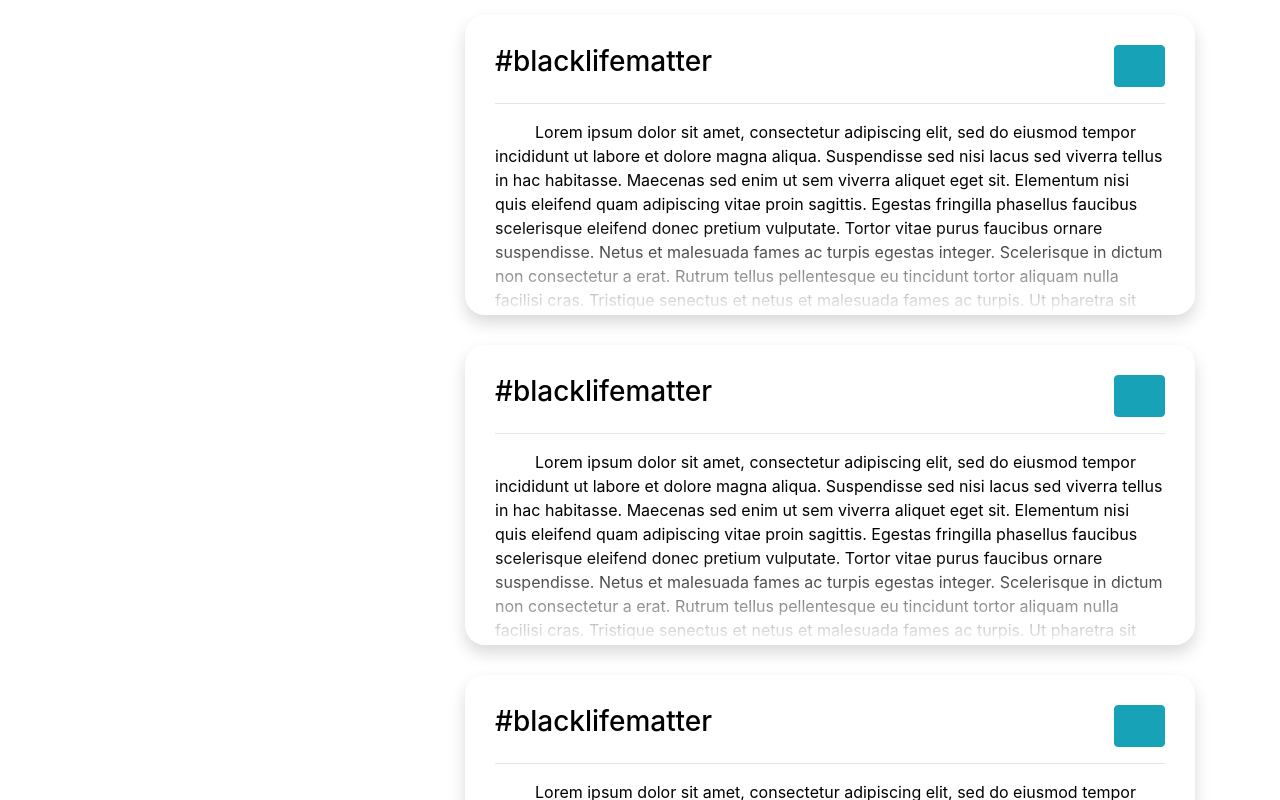
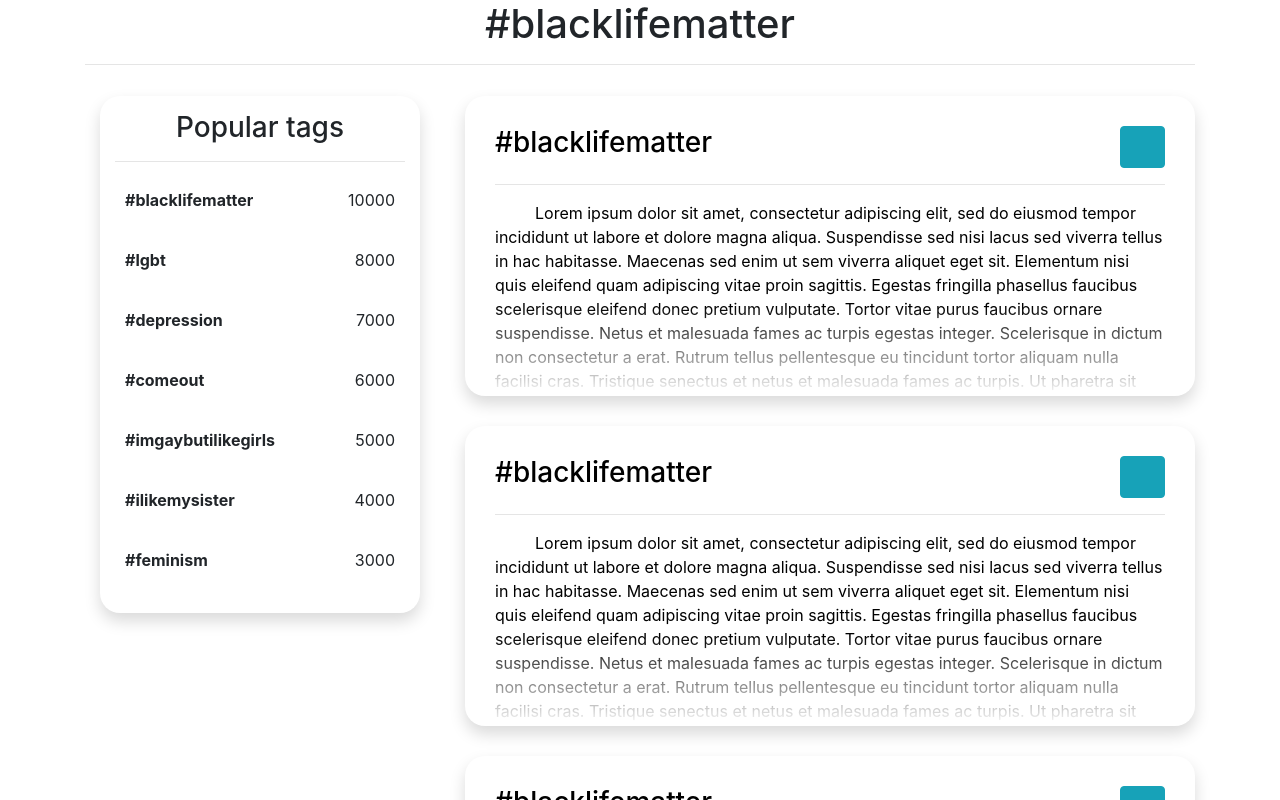
Before and after one commit to petrpan26/anonymous-twitterv2, a React (Create React App) app: page /stories in a window 1280 px wide. Shown: the top 800 px of the page. Built offline with nearby package versions, Linux system fonts and the light colour scheme.

Commit message:
add stories page and do some basic styling

```diff
--- a/src/Components/StoryCard/StoryCard.js
+++ b/src/Components/StoryCard/StoryCard.js
@@ -6,7 +6,7 @@ const StoryCard = (props) => {
     return <div className='story-card shadow'>
         <div className='story-card-header'>
             <h3>#{props.story.tag}</h3>
-            <Button variant="info">{'like'}</Button>
+            <Button variant="info" className='like-button'>up</Button>
         </div>
         <hr></hr>
         <p className='story-card-content'>{props.story.content}</p>
--- /dev/null
+++ b/src/Containers/PopularTags/PopularTags.css
@@ -0,0 +1,6 @@
+
+.popular-tags-card{
+    margin: 15px;
+    padding: 15px;
+    border-radius: 20px;
+}
--- /dev/null
+++ b/src/Containers/PopularTags/PopularTags.js
@@ -0,0 +1,58 @@
+import React, {Component} from 'react';
+
+import './PopularTags.css';
+import TagList from '../TagList/TagList'
+class PopularTags extends Component{
+    constructor(props){
+        super(props)
+        this.state = {
+            tags: [
+                {
+                    name: 'blacklifematter',
+                    num_post: 10000,
+                },
+                {
+                    name: 'lgbt',
+                    num_post: 8000,
+                },
+                {
+                    name: 'depression',
+                    num_post: 7000,
+                },
+                {
+                    name: 'comeout',
+                    num_post: 6000,
+                },
+                {
+                    name: 'imgaybutilikegirls',
+                    num_post: 5000,
+                },
+                {
+                    name: 'ilikemysister',
+                    num_post: 4000,
+                },
+                {
+                    name: 'feminism',
+                    num_post: 3000,
+                },
+
+            ]
+        }
+    }
+
+    render(){
+        return <div className='popular-tags-card shadow'>
+            <h3>Popular tags</h3>
+            <hr></hr>
+            {this.state.tags
+            ?<TagList
+            tags={this.state.tags}
+        ></TagList>
+        : null
+        }
+
+        </div>
+    }
+}
+
+export default PopularTags;
--- /dev/null
+++ b/src/Containers/TagList/TagList.css
@@ -0,0 +1,11 @@
+.tag-item{
+    display: flex;
+    justify-content: space-between;
+    flex-direction: row;
+    padding: 10px;
+    border-radius: 10px;
+}
+
+.tag-item:hover{
+    background-color: RGB(255, 236, 184);
+}
--- a/src/Containers/TagList/TagList.js
+++ b/src/Containers/TagList/TagList.js
@@ -1,54 +1,33 @@
-import React, {Component} from 'react';
+import React, { Component } from 'react';
 
-class TagList extends Component{
-    constructor(props){
+import './TagList.css';
+
+class TagList extends Component {
+    constructor(props) {
         super(props)
         this.state = {
-            tags: [
-                {
-                    tag: 'blacklifematter',
-                    num: 10000,
-                },
-                {
-                    tag: 'lgbt',
-                    num: 8000,
-                },
-                {
-                    tag: 'depression',
-                    num: 7000,
-                },
-                {
-                    tag: 'comeout',
-                    num: 6000,
-                },
-                {
-                    tag: 'imgaybutilikegirls',
-                    num: 5000,
-                },
-                {
-                    tag: 'ilikemysister',
-                    num: 4000,
-                },
-                {
-                    tag: 'feminism',
-                    num: 3000,
-                },
-
-            ]
+            tags: props.tags
         }
     }
 
-    render(){
+    render() {
         return <>
-            this.state.tags
-            ?{
-                this.state.tags.map(
-                    (tag, index) => {
-                        tag
-                    }
-                )
+            {this.state.tags
+                ? <>{this.state.tags.map(
+                        (tag, index) => {
+                            return <div className='tag-item'>
+                                    <p><b>#{tag.name}</b></p>
+                                    <p>{tag.num_post}</p>
+                                </div>
+
+                        }
+                    )
+
+                }</>
+                : <h1>No tags </h1>
             }
-            : <h1>No tags </h1>
         </>
     }
 }
+
+export default TagList
--- a/src/Pages/StoriesPage/StoriesPage.js
+++ b/src/Pages/StoriesPage/StoriesPage.js
@@ -1,20 +1,26 @@
-import React, {Component} from 'react';
-import {Container, Row, Col} from 'react-bootstrap';
+import React, { Component } from 'react';
+import { Container, Row, Col } from 'react-bootstrap';
 import StoryList from '../../Containers/StoryList/StoryList';
+import PopularTags from '../../Containers/PopularTags/PopularTags';
 
+class StoriesPage extends Component {
+    render() {
+        return <>
 
-class StoriesPage extends Component{
-    render(){
-        return <Container>
+            <Container>
+                <h1>#blacklifematter</h1>
+                <hr></hr>
                 <Row>
                     <Col xs={4}>
-
+                        <PopularTags></PopularTags>
                     </Col>
                     <Col xs={8}>
                         <StoryList></StoryList>
                     </Col>
                 </Row>
             </Container>
+        </>
+
     }
 }
 
```
Also changed, not shown: src/Components/StoryCard/StoryCard.css (line endings or trailing spaces). Lines whose indentation alone changed are shown as unchanged.
